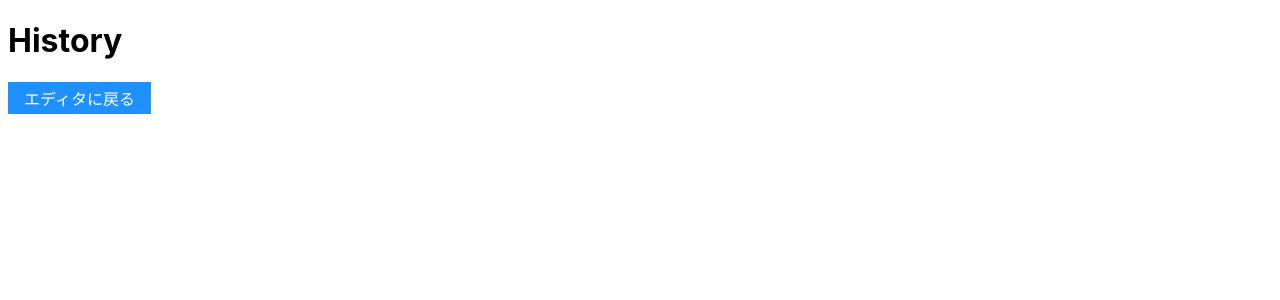
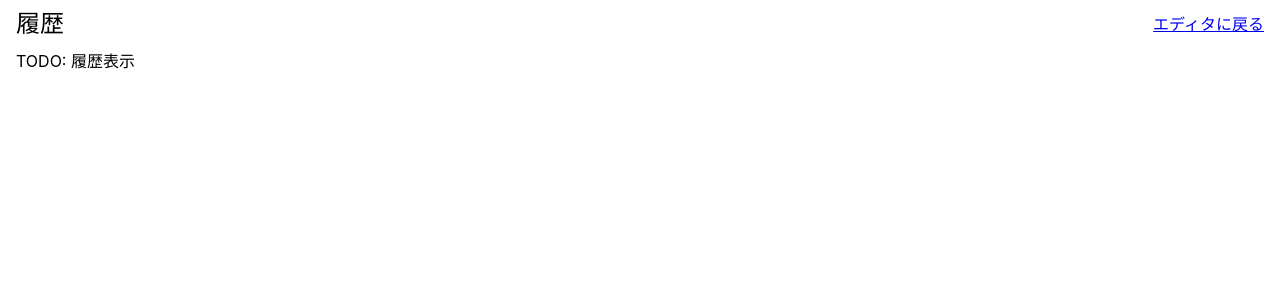
Before and after one commit to bunon0/web-markdown-editor, a React (Create React App) app: page /history in a window 1280 px wide. Shown: the top 300 px of the page. Built offline with nearby package versions, Linux system fonts and the light colour scheme.

Commit message:
🎨 Headerをcomponent化

```diff
--- /dev/null
+++ b/src/components/Header.tsx
@@ -0,0 +1,39 @@
+import styled from "styled-components";
+
+interface Props {
+  title: string;
+  children: React.ReactNode;
+}
+
+export const Header: React.VFC<Props> = props => {
+  return (
+    <SHeader>
+      <SHeaderTitle>{props.title}</SHeaderTitle>
+      <SHeaderContainer>{props.children}</SHeaderContainer>
+    </SHeader>
+  );
+};
+
+const SHeader = styled.header`
+  align-content: center;
+  display: flex;
+  height: 2rem;
+  justify-content: space-between;
+  line-height: 2rem;
+  padding: 0.5rem 1rem;
+`;
+
+const SHeaderTitle = styled.div`
+  font-size: 1.5rem;
+`;
+
+const SHeaderContainer = styled.div`
+  align-content: center;
+  display: flex;
+  height: 2rem;
+  justify-content: center;
+
+  & > * {
+    margin-left: 0.5rem;
+  }
+`;
--- a/src/pages/Editor.tsx
+++ b/src/pages/Editor.tsx
@@ -7,6 +7,7 @@ import { Button } from "../components/Button";
 import { putMemo } from "../indexedDb/memos";
 import { SaveModal } from "../components/SaveModal";
 import { Link } from "react-router-dom";
+import { Header } from "../components/Header";
 
 export const Editor: React.VFC = () => {
   const StorageKey = "pages/editor:text";
@@ -17,13 +18,12 @@ export const Editor: React.VFC = () => {
 
   return (
     <div>
-      <SHeader>
-        MarkDown Editor
-        <SHeaderContainer>
+      <SHeaderWrapper>
+        <Header title="MarkDown Editor">
           <Button onClick={() => setShowModal(true)}>保存する</Button>
-        </SHeaderContainer>
-        <Link to="/history">履歴を見る</Link>
-      </SHeader>
+          <Link to="/history">履歴を見る</Link>
+        </Header>
+      </SHeaderWrapper>
       <SContainer>
         <STextArea
           value={text}
@@ -48,32 +48,19 @@ export const Editor: React.VFC = () => {
   );
 };
 
-const SHeader = styled.header`
-  font-size: 1.5rem;
-  height: 2rem;
-  left: 0;
-  line-height: 2rem;
-  padding: 0.5rem 1rem;
-  position: fixed;
-  right: 0;
-  top: 0;
-  align-content: center;
-  display: flex;
-  justify-content: space-between;
-`;
-
-const SHeaderContainer = styled.div`
-  height: 2rem;
-  display: flex;
-  align-content: center;
-`;
-
 const SContainer = styled.div`
   bottom: 0;
   left: 0;
   position: fixed;
   right: 0;
   top: 3rem;
+`;
+
+const SHeaderWrapper = styled.div`
+  position: fixed;
+  right: 0;
+  top: 0;
+  left: 0;
 `;
 
 const STextArea = styled.textarea`
--- a/src/pages/History.tsx
+++ b/src/pages/History.tsx
@@ -1,18 +1,35 @@
-import { useNavigate } from "react-router-dom";
-import { Button } from "../components/Button";
+import styled from "styled-components";
+
+import { Header } from "../components/Header";
+import { Link } from "react-router-dom";
+
+const SHeaderWrapper = styled.div`
+  position: fixed;
+  right: 0;
+  top: 0;
+  left: 0;
+`;
+
+const SContentWrapper = styled.div`
+  bottom: 0;
+  left: 0;
+  position: fixed;
+  right: 0;
+  top: 3rem;
+  padding: 0 1rem;
+`;
 
 export const History: React.VFC = () => {
   // eslint-disable-next-line react-hooks/rules-of-hooks
-  let navigate = useNavigate();
-
-  const handleBackLink = () => {
-    navigate("/");
-  };
 
   return (
     <div>
-      <h1>History</h1>
-      <Button onClick={handleBackLink}>エディタに戻る</Button>
+      <SHeaderWrapper>
+        <Header title="履歴">
+          <Link to="/editor">エディタに戻る</Link>
+        </Header>
+      </SHeaderWrapper>
+      <SContentWrapper>TODO: 履歴表示</SContentWrapper>
     </div>
   );
 };
```
